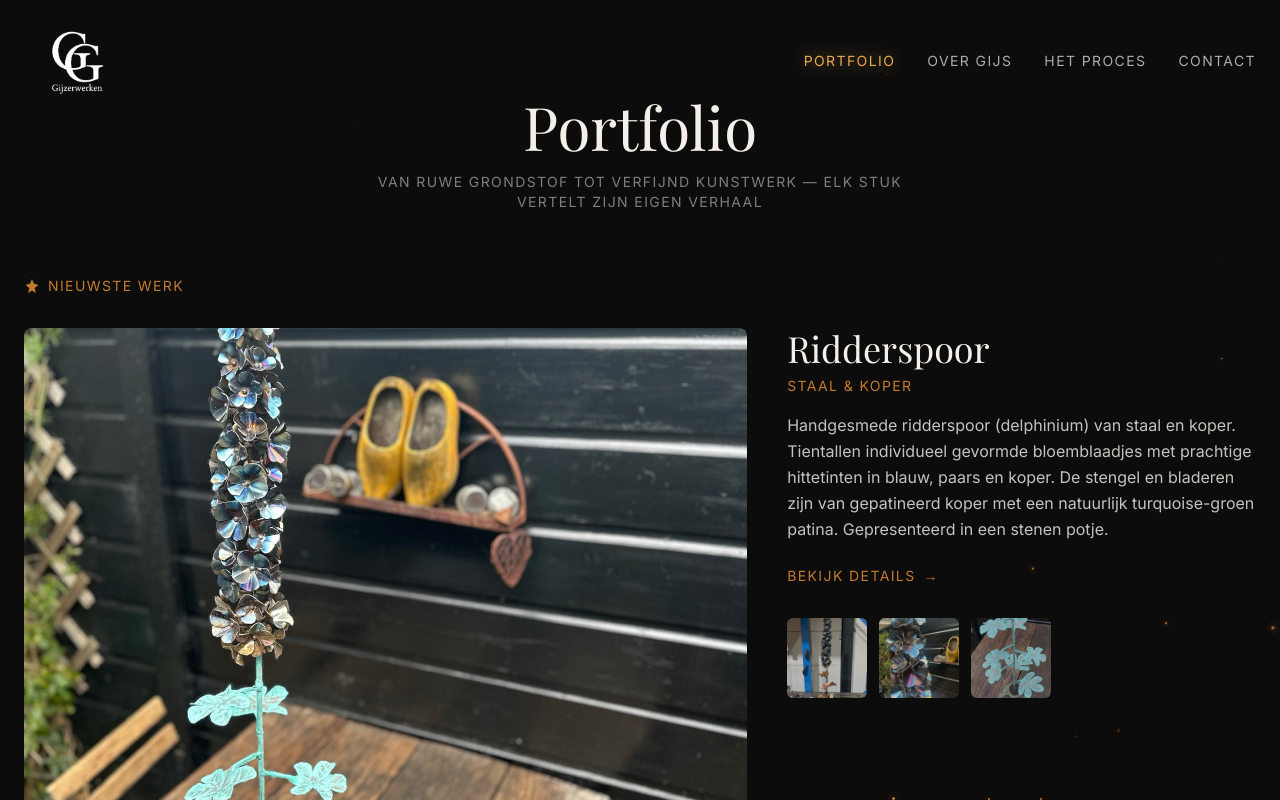
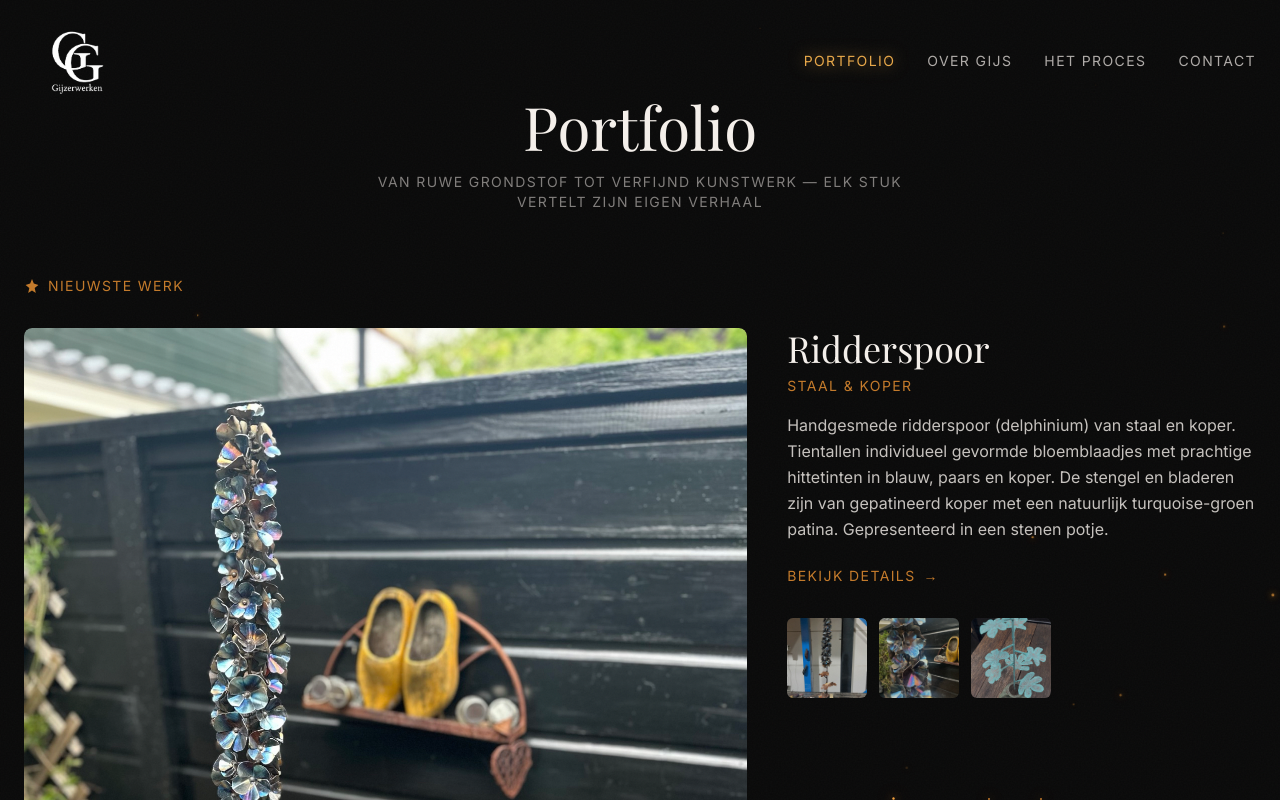
Before and after one commit to BlazinCoder/gijzerwerken, a Next.js app: page /portfolio in a window 1280 px wide. Shown: the top 800 px of the page. Built offline with nearby package versions, Linux system fonts and the light colour scheme; a web font is replaced by a local one.

Commit message:
fix: spotlight foto toont originele verhoudingen ipv cropped

```diff
--- a/src/components/sections/NewestWork.tsx
+++ b/src/components/sections/NewestWork.tsx
@@ -79,14 +79,14 @@ export default function NewestWork() {
           {...slideLeft}
           type="button"
           onClick={() => openLightbox(0)}
-          className="md:col-span-3 group relative overflow-hidden rounded-lg bg-iron-800 aspect-[4/3] focus:outline-none focus:ring-2 focus:ring-copper"
+          className="md:col-span-3 group block w-full bg-iron-800 rounded-lg overflow-hidden focus:outline-none focus:ring-2 focus:ring-copper"
           aria-label={`Open ${newestItem.title} in lightbox`}
         >
           <img
             src={newestItem.imageSrc}
             alt={newestItem.title}
             loading="lazy"
-            className="absolute inset-0 w-full h-full object-cover transition-transform duration-700 ease-out group-hover:scale-[1.02]"
+            className="w-full h-auto object-contain rounded-lg transition-transform duration-700 ease-out group-hover:scale-[1.02]"
           />
         </motion.button>
 
```
